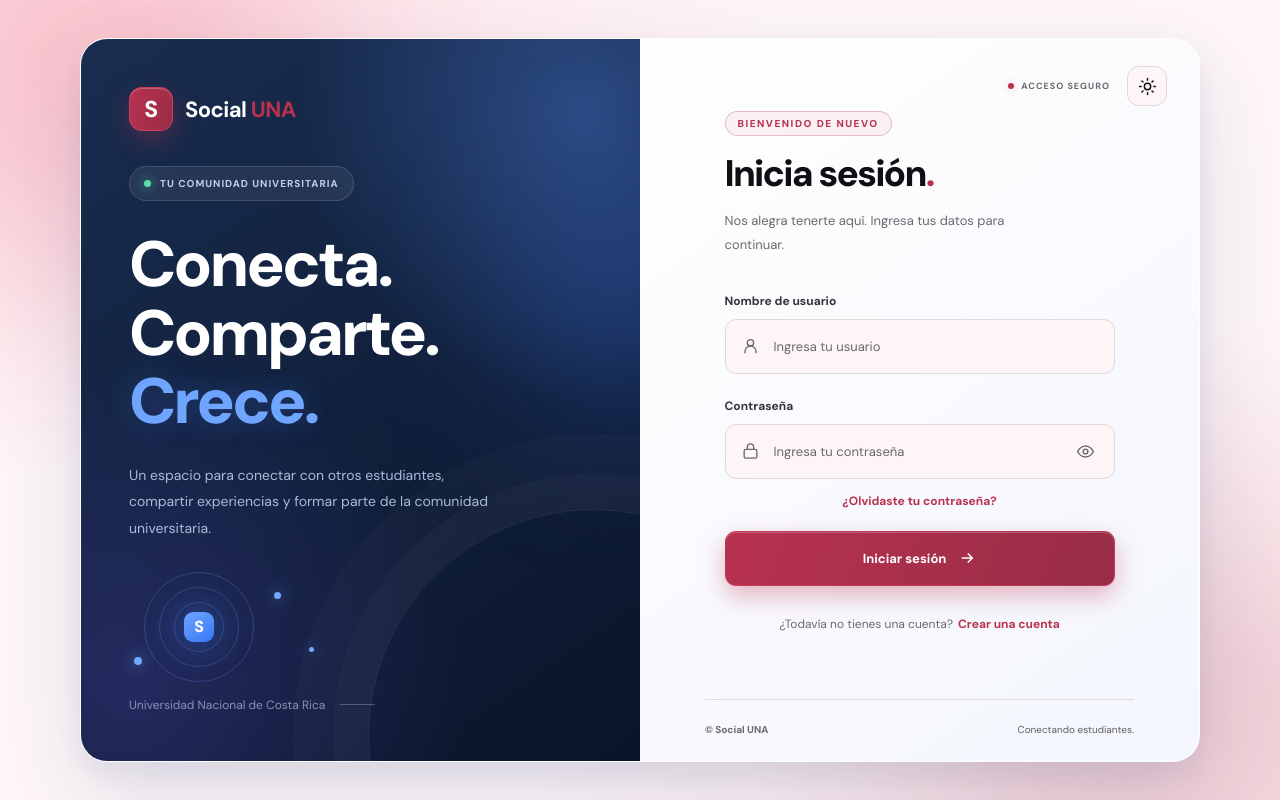
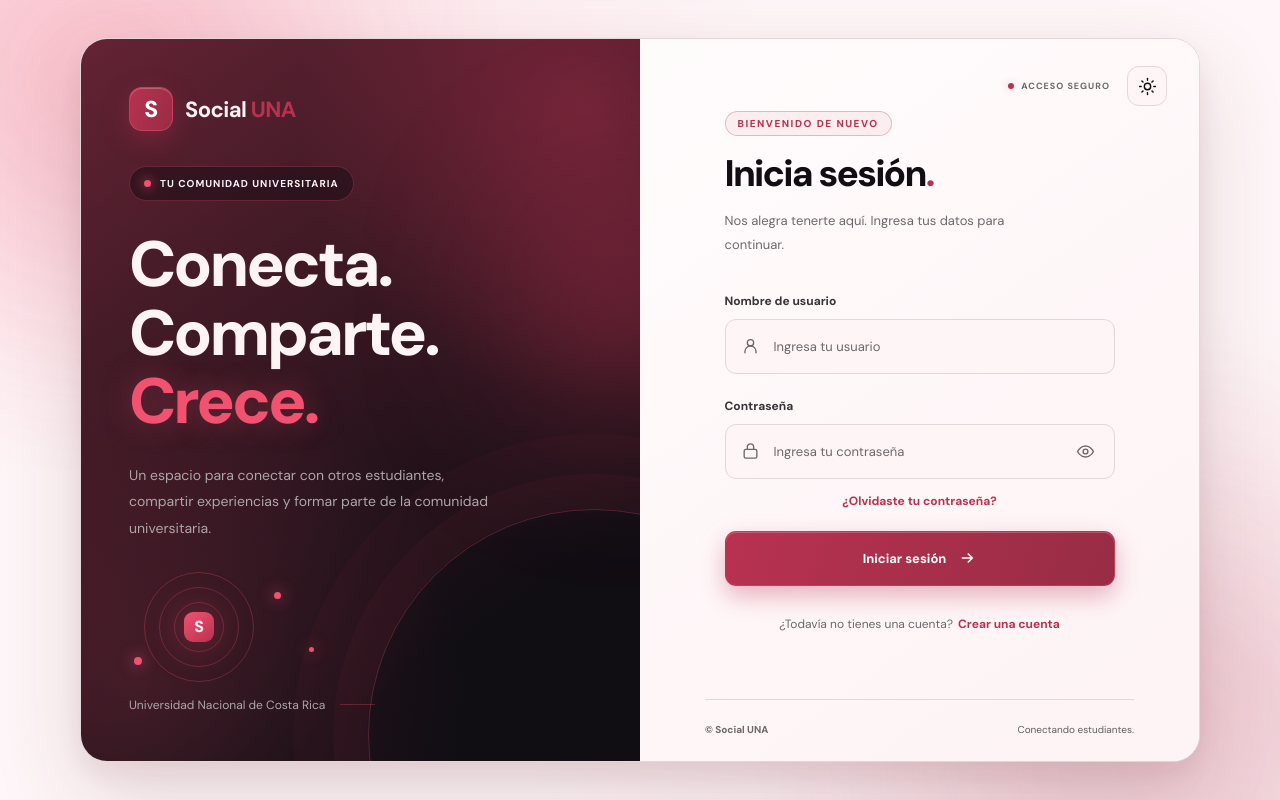
Before and after one commit to Kr1ssyf3r/ProyectoEstructuras03, a Flask app: page / in a window 1280 px wide. Run offline with Flask 3, Linux system fonts and the light colour scheme; parts of the project's set-up code (start-up, migrations or seed data) failed here and were passed over.

Commit message:
style: aplica la paleta a login, recuperación y restablecer
El panel de bienvenida se mantiene oscuro en ambos temas.

```diff
--- a/static/css/login.css
+++ b/static/css/login.css
@@ -15,7 +15,7 @@
 
     overflow: hidden;
 
-    border: 1px solid rgba(255, 255, 255, 0.8);
+    border: 1px solid var(--border);
     border-radius: 27px;
 
     background: var(--card);
@@ -27,14 +27,10 @@
     transition: background 0.3s, box-shadow 0.3s;
 }
 
-[data-theme="dark"] .page-container {
-    border-color: rgba(255, 255, 255, 0.07);
-}
-
-:root:not([data-theme="dark"]) .page-container {
+[data-theme="light"] .page-container {
     box-shadow:
-        0 35px 90px rgba(39, 65, 120, 0.14),
-        0 12px 30px rgba(39, 65, 120, 0.07),
+        0 35px 90px color-mix(in srgb, var(--una-borgona) 16%, transparent),
+        0 12px 30px color-mix(in srgb, var(--una-borgona) 8%, transparent),
         inset 0 1px 0 rgba(255, 255, 255, 0.9);
 }
 
@@ -44,6 +40,11 @@
 ========================================= */
 
 .welcome-panel {
+    /* El panel de bienvenida es oscuro en ambos temas (identidad de marca). */
+    --panel-text: color-mix(in srgb, var(--una-acento) 7%, #ffffff);
+    --panel-muted: color-mix(in srgb, var(--panel-text) 66%, var(--una-fondo));
+    --panel-line: color-mix(in srgb, var(--una-acento) 28%, transparent);
+
     position: relative;
     overflow: hidden;
 
@@ -53,20 +54,20 @@
 
     padding: 48px;
 
-    color: #ffffff;
+    color: var(--panel-text);
 
     background:
         radial-gradient(
             circle at 90% 10%,
-            rgba(90, 147, 255, 0.35),
+            color-mix(in srgb, var(--una-carmesi) 45%, transparent),
             transparent 35%
         ),
         radial-gradient(
             circle at 10% 90%,
-            rgba(94, 79, 210, 0.25),
+            color-mix(in srgb, var(--una-acento) 16%, transparent),
             transparent 40%
         ),
-        linear-gradient(145deg, #192d50, #0a1429);
+        linear-gradient(145deg, var(--una-borgona), var(--una-fondo) 78%);
 }
 
 .welcome-panel::before {
@@ -80,12 +81,12 @@
     right: -180px;
     bottom: -200px;
 
-    border: 1px solid rgba(255, 255, 255, 0.09);
+    border: 1px solid var(--panel-line);
     border-radius: 50%;
 
     box-shadow:
-        0 0 0 35px rgba(255, 255, 255, 0.025),
-        0 0 0 75px rgba(255, 255, 255, 0.02);
+        0 0 0 35px color-mix(in srgb, var(--una-acento) 4%, transparent),
+        0 0 0 75px color-mix(in srgb, var(--una-acento) 3%, transparent);
 }
 
 .welcome-panel::after {
@@ -99,7 +100,7 @@
     top: 20%;
     right: -120px;
 
-    background: rgba(61, 124, 255, 0.22);
+    background: color-mix(in srgb, var(--una-carmesi) 38%, transparent);
     filter: blur(75px);
     border-radius: 50%;
 }
@@ -123,12 +124,12 @@
 
     padding: 10px 14px;
 
-    border: 1px solid rgba(255, 255, 255, 0.13);
+    border: 1px solid var(--panel-line);
     border-radius: 30px;
 
-    background: rgba(255, 255, 255, 0.07);
+    background: color-mix(in srgb, var(--una-fondo) 45%, transparent);
 
-    color: #c1d1ec;
+    color: var(--panel-text);
 
     font-size: 10px;
     font-weight: 700;
@@ -141,10 +142,10 @@
     width: 7px;
     height: 7px;
 
-    background: #57dfa7;
+    background: var(--una-acento);
     border-radius: 50%;
 
-    box-shadow: 0 0 12px rgba(87, 223, 167, 0.8);
+    box-shadow: 0 0 12px var(--una-acento);
 }
 
 .welcome-content h1 {
@@ -158,15 +159,15 @@
 }
 
 .welcome-content h1 span {
-    color: #70a5ff;
-    text-shadow: 0 0 30px rgba(76, 138, 255, 0.3);
+    color: var(--una-acento);
+    text-shadow: 0 0 30px color-mix(in srgb, var(--una-acento) 35%, transparent);
 }
 
 .welcome-content p {
     max-width: 365px;
     margin-top: 25px;
 
-    color: #aabbd7;
+    color: var(--panel-muted);
 
     font-size: 14px;
     line-height: 1.9;
@@ -186,7 +187,7 @@
 .decoration-orbit {
     position: absolute;
 
-    border: 1px solid rgba(112, 160, 255, 0.25);
+    border: 1px solid var(--panel-line);
     border-radius: 50%;
 }
 
@@ -224,21 +225,21 @@
     justify-content: center;
     align-items: center;
 
-    background: linear-gradient(145deg, #70a5ff, #3478f6);
+    background: linear-gradient(145deg, var(--una-acento), var(--una-carmesi));
     border-radius: 9px;
 
     font-weight: 800;
 
-    box-shadow: 0 0 35px rgba(52, 120, 246, 0.65);
+    box-shadow: 0 0 35px color-mix(in srgb, var(--una-carmesi) 70%, transparent);
 }
 
 .floating-dot {
     position: absolute;
 
     border-radius: 50%;
-    background: #72a8ff;
+    background: var(--una-acento);
 
-    box-shadow: 0 0 15px rgba(112, 160, 255, 0.8);
+    box-shadow: 0 0 15px var(--una-acento);
 }
 
 .dot-one {
@@ -275,14 +276,14 @@
     align-items: center;
     gap: 15px;
 
-    color: #8295b5;
+    color: var(--panel-muted);
     font-size: 12px;
 }
 
 .footer-line {
     width: 35px;
     height: 1px;
-    background: rgba(255, 255, 255, 0.25);
+    background: var(--panel-line);
 }
 
 
@@ -302,12 +303,12 @@
     background: var(--card);
 }
 
-:root:not([data-theme="dark"]) .form-panel {
+[data-theme="light"] .form-panel {
     background:
         linear-gradient(
             145deg,
-            rgba(255, 255, 255, 0.75),
-            rgba(239, 244, 255, 0.72)
+            color-mix(in srgb, var(--una-acento) 2%, #ffffff),
+            color-mix(in srgb, var(--una-acento) 7%, #ffffff)
         );
 }
 
@@ -472,7 +473,7 @@
     }
 
     .mobile-brand .brand-icon {
-        color: white;
+        color: var(--on-action);
     }
 }
 
```
Also changed, not shown: static/css/recuperacion.css (+18 -33 lines), static/css/restablecer.css (+7 -7 lines).
